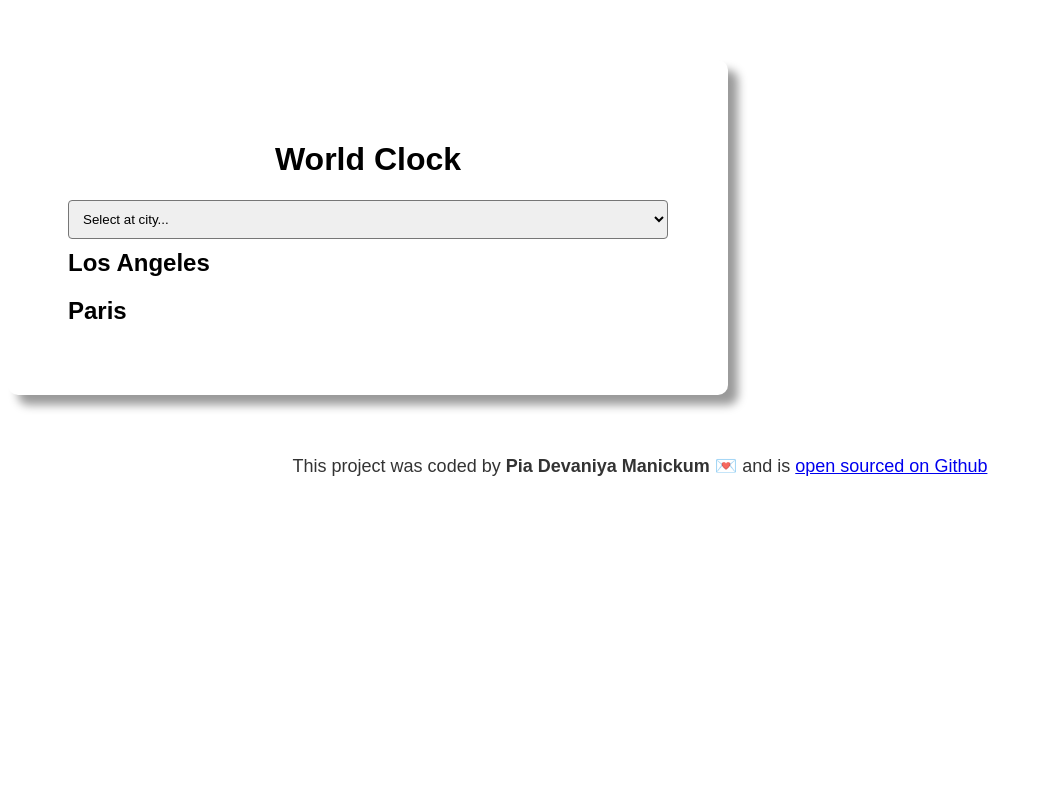
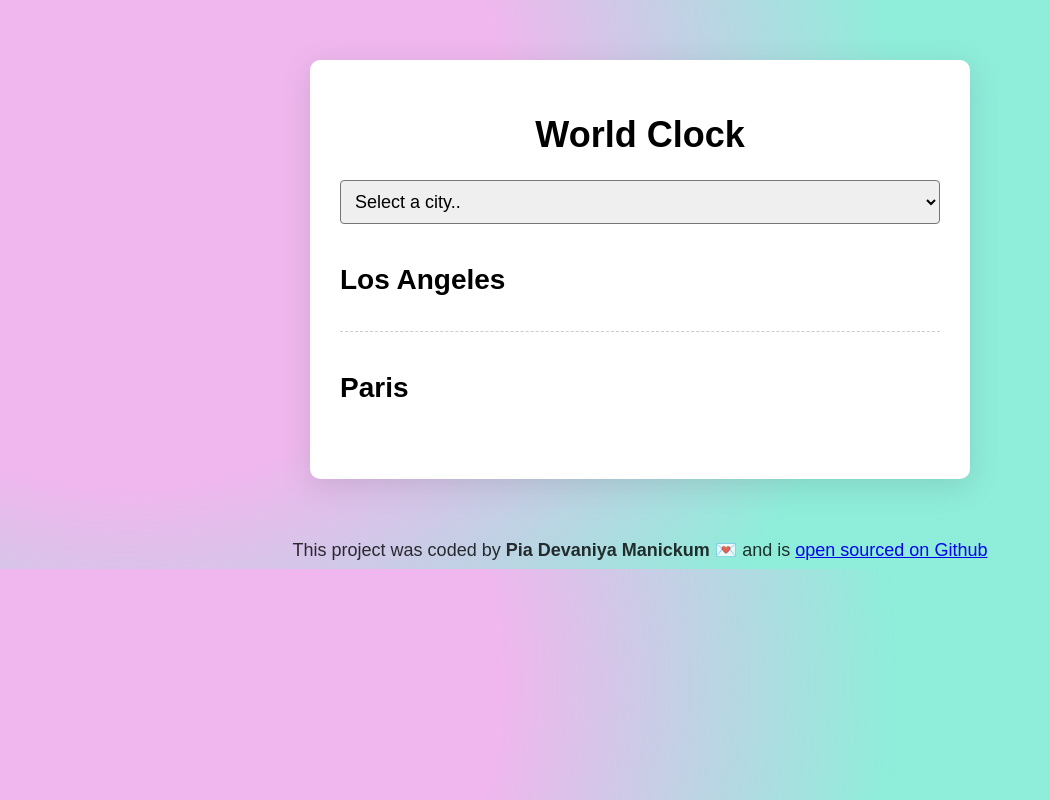
Before and after one commit to piadevaniya08/worldclock, a plain HTML site: page index.html in a window 1280 px wide. Shown: the whole page, without its empty margins (0-1050 px from the left). Drawn offline with nearby package versions, Linux system fonts and the light colour scheme; a script that the page names is missing.

Commit message:
updated html, css and javascript

```diff
--- a/css/style.css
+++ b/css/style.css
@@ -1,58 +1,63 @@
-h1{
+body {
+    background: radial-gradient(circle at 10% 20%, rgba(216, 75, 212, 0.4) 30.2%, rgba(100, 231, 204, 0.73) 62%, rgba(100, 231, 204, 0.73) 83.4%);
+    font-family: sans-serif;
+  }
+
+  h1 {
     text-align: center;
     font-family: sans-serif;
-    font-size: 36 px;
-}
-h2{
-    margin: 0;
-    line-height: 2;
-    font-size: 24px;
+    font-size: 36px;
   }
 
-body{
-    background-color: white;
-    font-family: sans-serif;
+  h2 {
+    margin: 0 0 5px;
+    font-size: 28px;
+  }
+
+  select {
+    display: block;
+    width: 100%;
+    font-size: 18px;
+    border-radius: 4px;
+    padding: 10px;
   }
 
   .container {
     max-width: 600px;
-margin: 0 auto;
-background-color: white;
-padding: 60px;
-margin: 60px 0;
-box-shadow: 10px 10px 10px rgba(0, 0, 0, 0.4);
+    margin: 60px auto;
+    background: white;
+    padding: 30px;
+    box-shadow: rgba(100, 100, 111, 0.2) 0px 7px 29px 0px;
     border-radius: 10px;
-
   }
 
-city{
+  .city {
     display: flex;
+    margin: 10px 0;
     justify-content: space-between;
-    border-bottom: 1px dashed grey;
-    padding: 20px 0;
+    padding: 30px 0;
+    border-bottom: 1px dashed rgba(0, 0, 0, 0.2);
   }
 
-
-select{
-    display: block;
-    width: 100%;
-    border-radius: 4px;
-    padding: 10px;
+  .city:last-child {
+    border: none;
   }
 
-
-.date{
+  .date {
     opacity: 0.7;
   }
-.time{
+
+  .time {
     font-size: 48px;
     font-weight: bold;
   }
+
   .time small {
-    font-size : 24px;
+    font-size: 24px;
     vertical-align: middle;
     line-height: 48px;
   }
+
   footer {
     text-align: center;
     font-size: 18px;
--- a/index.html
+++ b/index.html
@@ -1,37 +1,37 @@
 <!DOCTYPE html>
 <html lang="en">
   <head>
-    <meta charset="UTF-8">
-    <meta name="viewport" content="width=device-width, initial-scale=1.0">
-    <link rel="stylesheet" href="css/style.css">
-    <script src="https://cdnjs.cloudflare.com/ajax/libs/moment.js/2.30.1/moment.min.js"></script>
-    <script src="https://cdnjs.cloudflare.com/ajax/libs/moment-timezone/0.5.47/moment-timezone-with-data-1970-2030.min.js" integrity="sha512-XvDDOXNYp84l3IETKvzrmJlYUIMrii8o0PGutSneTeaJ14Xcg0MThfvViF0c2JMNKUtmUek6/AY9e/sY4AmiZg==" crossorigin="anonymous" referrerpolicy="no-referrer"></script>
-    <title>World Clock project</title>
+    <meta charset="UTF-8" />
+    <meta http-equiv="X-UA-Compatible" content="IE=edge" />
+    <meta name="viewport" content="width=device-width, initial-scale=1.0" />
+    <link rel="stylesheet" href="css/style.css" />
+    <script src="https://cdnjs.cloudflare.com/ajax/libs/moment.js/2.29.4/moment.min.js"></script>
+    <script src="https://cdnjs.cloudflare.com/ajax/libs/moment-timezone/0.5.37/moment-timezone-with-data-1970-2030.min.js"></script>
+    <title>World Clock - Matt Delac</title>
   </head>
   <body>
     <div class="container">
-    <h1>
-
-        World Clock
-    </h1>
+      <h1>World Clock</h1>
 
       <select id="city">
-        <option value="">Select at city...</option>
+        <option value="">Select a city..</option>
+        <option value="current">My current location</option>
         <option value="Europe/London">London</option>
         <option value="America/New_York">New York</option>
         <option value="Pacific/Auckland">Auckland</option>
       </select>
+
       <div id="cities">
         <div class="city" id="los-angeles">
           <div>
-        <h2>Los Angeles </h2>
+            <h2>Los Angeles</h2>
             <div class="date"></div>
           </div>
           <div class="time"></div>
         </div>
         <div class="city" id="paris">
           <div>
-    <h2> Paris</h2>
+            <h2>Paris</h2>
             <div class="date"></div>
           </div>
           <div class="time"></div>
--- a/javascript/index.js
+++ b/javascript/index.js
@@ -25,8 +25,12 @@ function updateTime() {
       );
     }
   }
+
   function updateCity(event) {
     let cityTimeZone = event.target.value;
+    if (cityTimeZone === "current") {
+      cityTimeZone = moment.tz.guess();
+    }
     let cityName = cityTimeZone.replace("_", " ").split("/")[1];
     let cityTime = moment().tz(cityTimeZone);
     let citiesElement = document.querySelector("#cities");
@@ -42,7 +46,9 @@ function updateTime() {
     </div>
     `;
   }
-updateTime();
-setInterval(updateLosAngelesTime, 1000);
-let citiesSelectElement = document.querySelector("#city");
-citiesSelectElement.addEventListener("change", updateCity);
+
+  updateTime();
+  setInterval(updateTime, 1000);
+
+  let citiesSelectElement = document.querySelector("#city");
+  citiesSelectElement.addEventListener("change", updateCity);
```
Lines whose indentation alone changed are shown as unchanged.
